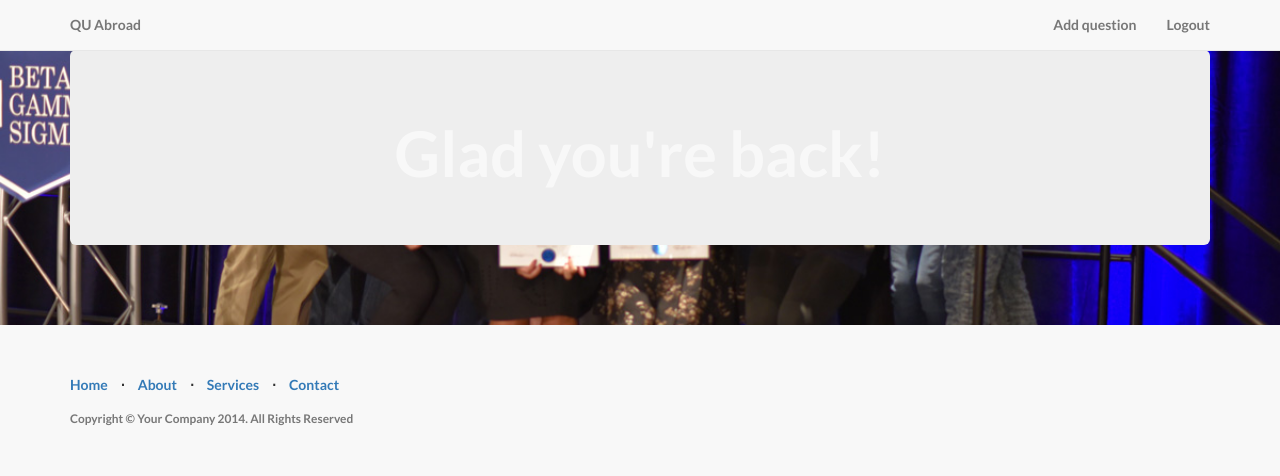
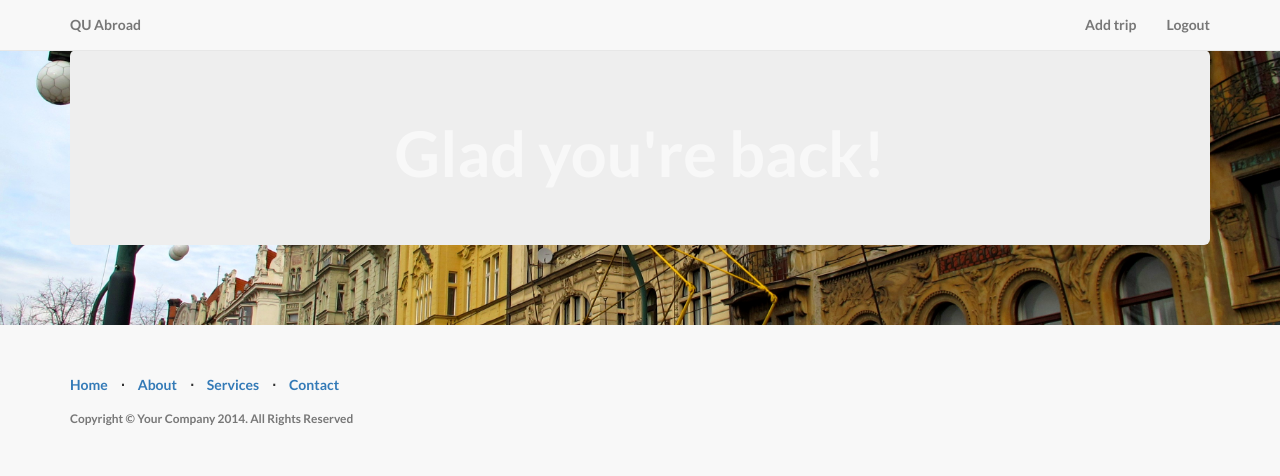
Before and after one commit to eacajolet/qu_abroad, a Django app: page / in a window 1280 px wide. Shown: the top 476 px of the page. Run offline with Django 3.2, Linux system fonts and the light colour scheme; the visitor is signed in with stand-in values (Sample User, id 1); some libraries are stand-ins or nearby versions.

Commit message:
Whatever

```diff
--- a/templates/base.html
+++ b/templates/base.html
@@ -50,7 +50,7 @@
             <div class="collapse navbar-collapse" id="bs-example-navbar-collapse-1">
                 <ul class="nav navbar-nav navbar-right">
                   {% if user.is_authenticated %}
-                  <li><a href="{% url 'trip_create' %}">Add question</a></li>
+                  <li><a href="{% url 'trip_create' %}">Add trip</a></li>
                   <li><a href="{% url 'auth_logout' %}">Logout</a></li>
                   {% else %}
                   <li><a href="{% url 'auth_login' %}">Login</a></li>
```
Also changed, not shown: static/img/intro-bg-fake.jpg (added), static/img/intro-bg.jpg.
